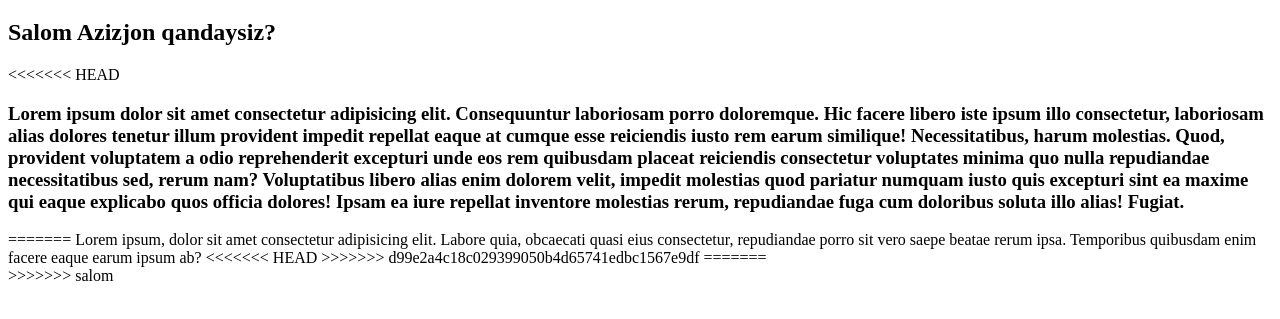
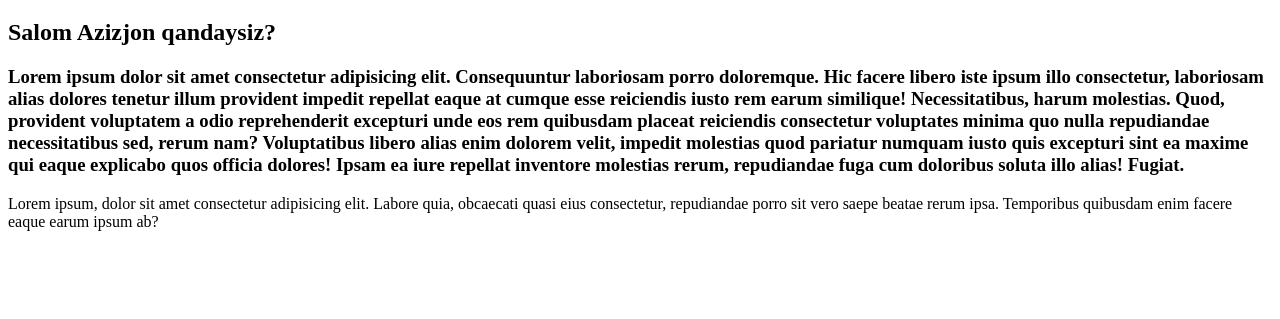
Before and after one commit to A-Fayzullayevich/Collaborative, a plain HTML site: page style.html in a window 1280 px wide. Shown: the part 61-380 px from the top of the page. Drawn offline with Linux system fonts and the light colour scheme.

Commit message:
salom dunyuo

```diff
--- a/style.html
+++ b/style.html
@@ -9,7 +9,6 @@
   <body>
     <h1>Salom Azizullo</h1>
     <h2>Salom Azizjon qandaysiz?</h2>
-<<<<<<< HEAD
     <h3>
       Lorem ipsum dolor sit amet consectetur adipisicing elit. Consequuntur
       laboriosam porro doloremque. Hic facere libero iste ipsum illo
@@ -23,17 +22,13 @@
       explicabo quos officia dolores! Ipsam ea iure repellat inventore molestias
       rerum, repudiandae fuga cum doloribus soluta illo alias! Fugiat.
     </h3>
-=======
     Lorem ipsum, dolor sit amet consectetur adipisicing elit. Labore quia,
     obcaecati quasi eius consectetur, repudiandae porro sit vero saepe beatae
     rerum ipsa. Temporibus quibusdam enim facere eaque earum ipsum ab?
-<<<<<<< HEAD
->>>>>>> d99e2a4c18c029399050b4d65741edbc1567e9df
-=======
 
     <nav>
-      <a href=""></a><a href=""></a><a href=""></a><a href=""></a><a href=""></a>
+      <a href=""></a><a href=""></a><a href=""></a><a href=""></a
+      ><a href=""></a>
     </nav>
->>>>>>> salom
   </body>
 </html>
```
